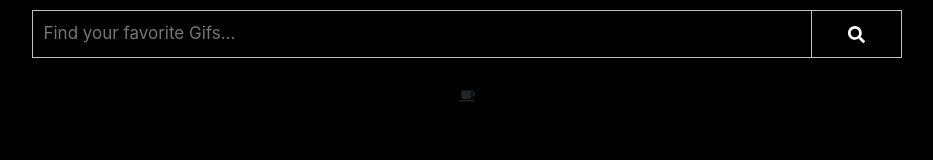
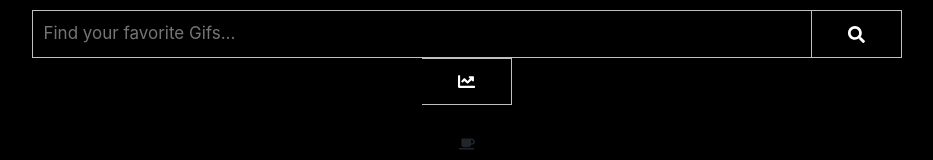
Before and after one commit to NeardyGeek/Marvel_Giphy_Code_Challenge, a React (Create React App) app: page / in a window 1280 px wide. Shown: the top 160 px of the page, without its empty margins (173-1106 px from the left). Built offline with nearby package versions, Linux system fonts and the light colour scheme; no server answers.

Commit message:
add trending button feature

```diff
--- a/src/components/SearchBar.js
+++ b/src/components/SearchBar.js
@@ -1,5 +1,5 @@
 import React, { useState } from "react";
-import { FaSearch } from 'react-icons/fa';
+import { FaSearch, FaChartLine } from 'react-icons/fa';
 
 const SearchBar = (props) => {
     const [query, setQuery] = useState("");
@@ -19,11 +19,16 @@ const SearchBar = (props) => {
 
     }
 
+    const resetQuery = () =>{
+        setQuery();
+    }
+
     return (
 
         <form className = "searchbar">
             <input value = {query} onChange = {handleQueryChanges} type = "text" placeholder = "Find your favorite Gifs..." />
             <button type="submit" onClick = { startQuery }><FaSearch /></button>
+            <button type="submit" onClick = { resetQuery }><FaChartLine /></button>
         </form>
 
 
```
